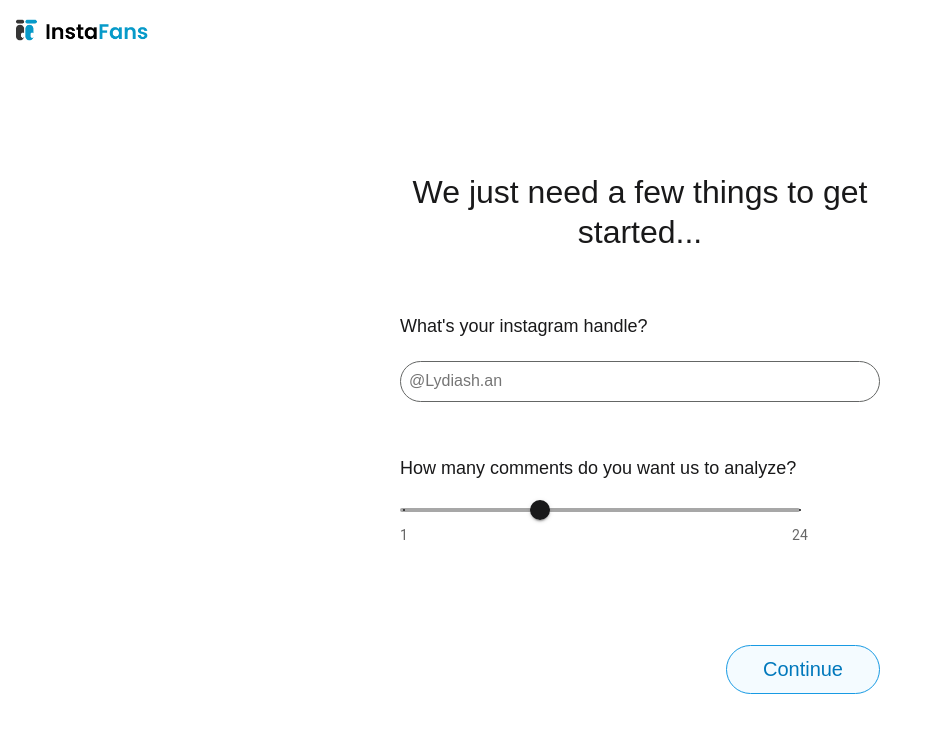
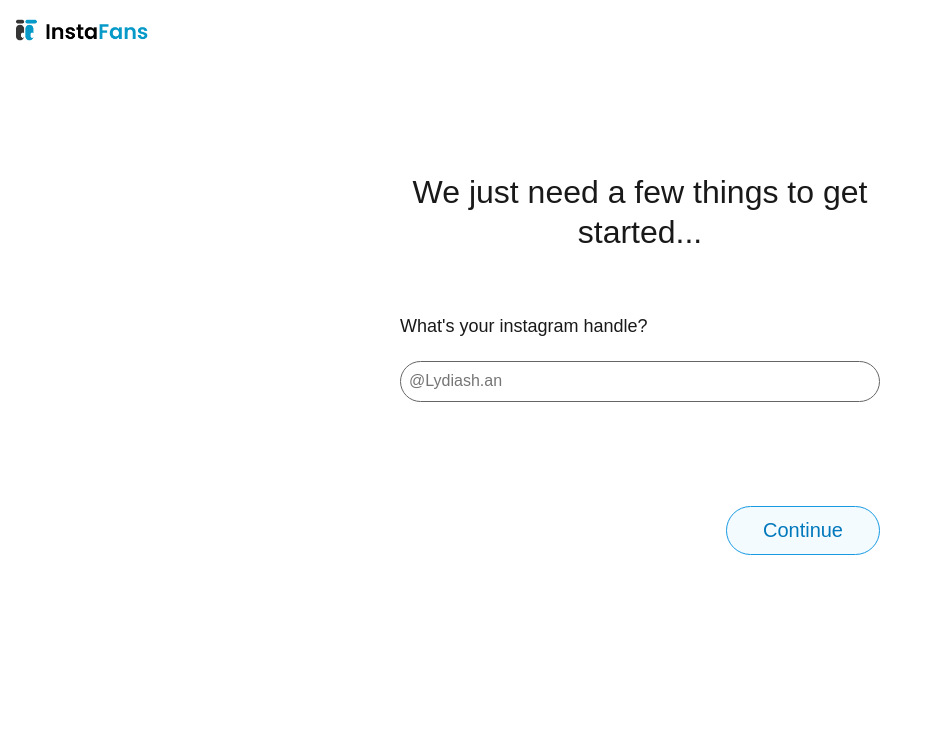
Before and after one commit to michael-nguyenn/Instafans, a React (Create React App) app in the folder client/: page /start in a window 1280 px wide. Shown: the top 732 px of the page, without its empty margins (0-927 px from the left). Built offline with nearby package versions, Linux system fonts and the light colour scheme.

Commit message:
Removing slider that asked for how many comments to analyze

```diff
--- a/client/src/components/StartForm/StartForm.js
+++ b/client/src/components/StartForm/StartForm.js
@@ -28,7 +28,7 @@ export default function StartForm({ loading, setLoading }) {
 
     try {
       console.log("loading...");
-      setLoading(true);
+      // setLoading(true);
       // const response = await axios.post("http://localhost:8080/apify", {
       //   username: enteredName,
       // });
@@ -122,19 +122,6 @@ export default function StartForm({ loading, setLoading }) {
               onChange={(event) => setEnteredName(event.target.value)}
               placeholder="@Lydiash.an"
             ></input>
-            <p className="form__text">
-              How many comments do you want us to analyze?
-            </p>
-            <Box sx={{ width: 400 }} className="form__slider">
-              <Slider
-                getAriaLabel={() => "Comment range"}
-                value={value}
-                onChange={handleChange}
-                valueLabelDisplay="off"
-                getAriaValueText={valuetext}
-                marks={marks}
-              />
-            </Box>
             <button className="form__button">Continue</button>
           </div>
         </form>
```
